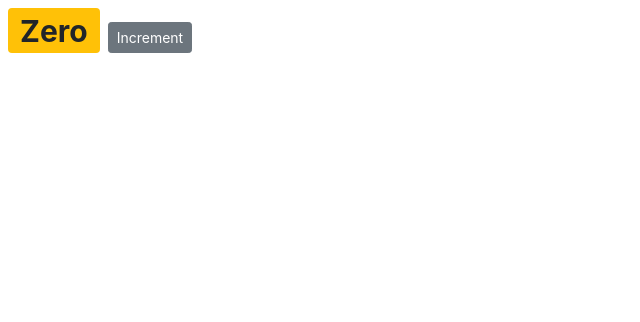
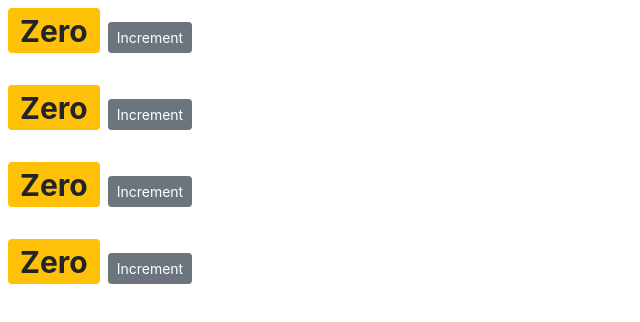
Before and after one commit to nomadlife/react_counter, a React (Create React App) app: page / in a window 1280 px wide. Shown: the top 322 px of the page, without its empty margins (0-640 px from the left). Built offline with nearby package versions, Linux system fonts and the light colour scheme.

Commit message:
make components

```diff
--- /dev/null
+++ b/src/components/counters.jsx
@@ -0,0 +1,23 @@
+import React, { Component } from 'react';
+import Counter from "./counter";
+
+export class Counters extends Component {
+    state = {
+        counters : [
+            { id:1, value: 4},
+            { id:2, value: 0},
+            { id:3, value: 0},
+            { id:4, value: 0}
+        ]
+
+    };
+    render() {
+        return (
+            <div>
+                { this.state.counters.map(counter => <Counter key={counter.id} /> )}
+            </div>
+        )
+    }
+}
+
+export default Counters
--- a/src/index.js
+++ b/src/index.js
@@ -4,10 +4,10 @@
 import App from './App';
 import * as serviceWorker from './serviceWorker';
 import 'bootstrap/dist/css/bootstrap.css';
-import Counter from './components/counter';
+import Counters from './components/counters';
 
 
-ReactDOM.render(<Counter />, document.getElementById('root'));
+ReactDOM.render(<Counters />, document.getElementById('root'));
 
 // If you want your app to work offline and load faster, you can change
 // unregister() to register() below. Note this comes with some pitfalls.
```
